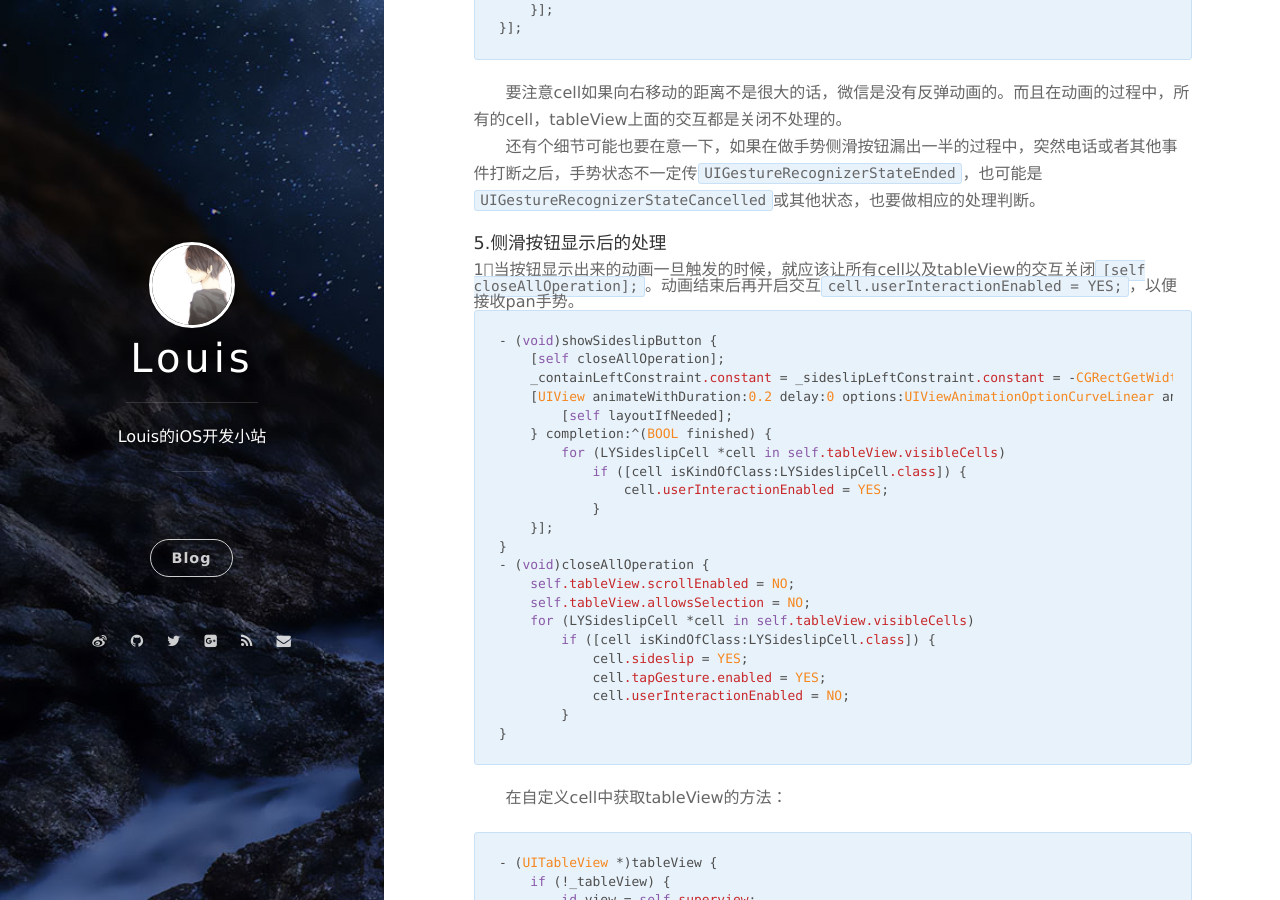
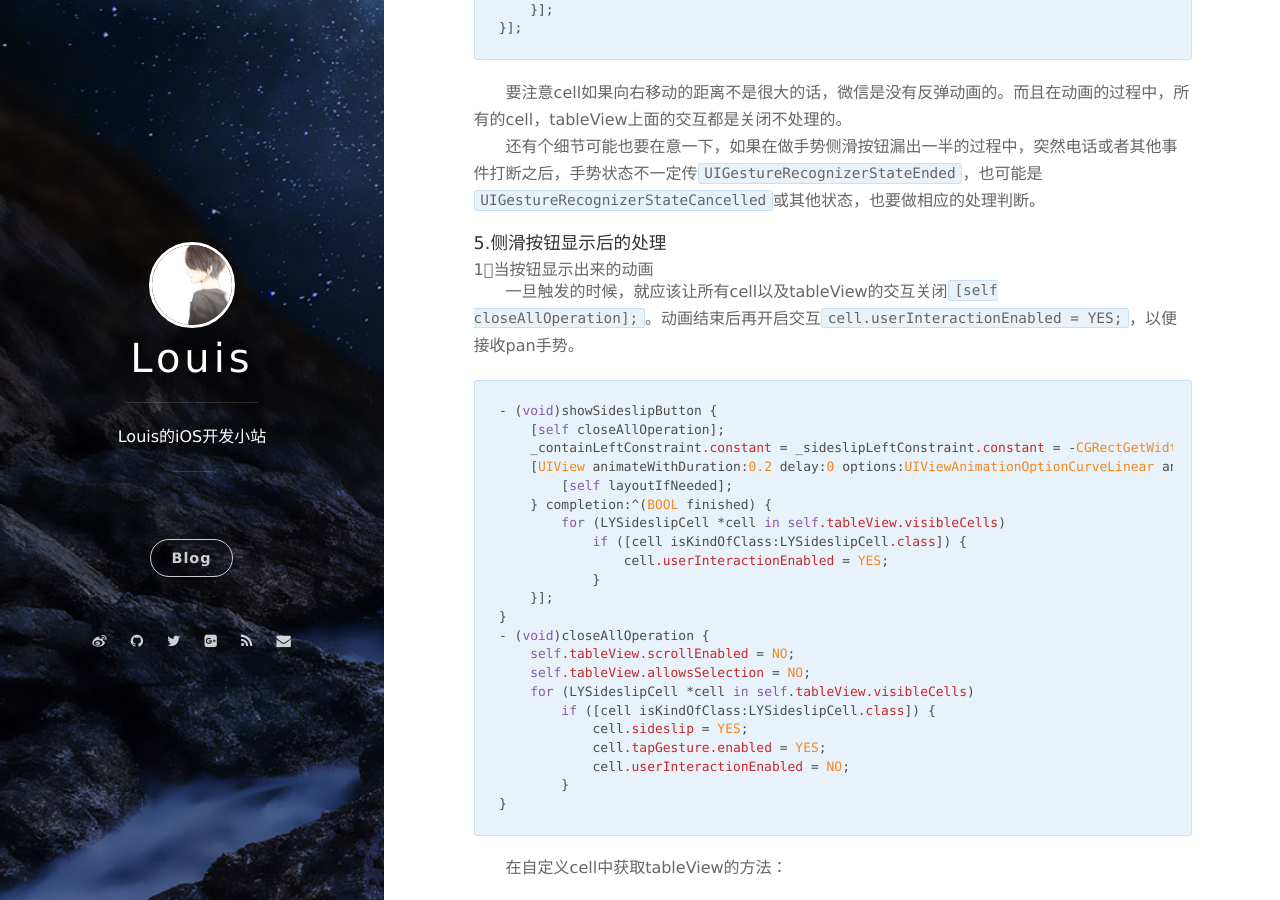
Before and after one commit to papatwo/papatwo.github.io, a Jekyll site: the page built from _posts/2016-07-13-高仿iOS微信侧滑cell效果.markdown, in a window 1280 px wide and 900 px high, scrolled down 6961 px. Built offline with Jekyll 4.4.1, drawn with Linux system fonts in a browser that asks for light colours; nearby versions of some CDN libraries; Markdown is read by kramdown in place of the engine named in the settings; comment, search, counter and statistics services are not loaded.

Commit message:
update article

````diff
--- a/_posts/2016-07-13-高仿iOS微信侧滑cell效果.markdown
+++ b/_posts/2016-07-13-高仿iOS微信侧滑cell效果.markdown
@@ -160,7 +160,8 @@ _containLeftConstraint.constant = _sideslipLeftConstraint.constant = -10;
   还有个细节可能也要在意一下，如果在做手势侧滑按钮漏出一半的过程中，突然电话或者其他事件打断之后，手势状态不一定传`UIGestureRecognizerStateEnded`，也可能是`UIGestureRecognizerStateCancelled`或其他状态，也要做相应的处理判断。
 
 ####5.侧滑按钮显示后的处理
-######1⃣️当按钮显示出来的动画一旦触发的时候，就应该让所有cell以及tableView的交互关闭`[self closeAllOperation];`。动画结束后再开启交互`cell.userInteractionEnabled = YES;`，以便接收pan手势。
+######1⃣️当按钮显示出来的动画
+  一旦触发的时候，就应该让所有cell以及tableView的交互关闭`[self closeAllOperation];`。动画结束后再开启交互`cell.userInteractionEnabled = YES;`，以便接收pan手势。
 
 
 ```
````
Also changed, not shown: 2 other files.
